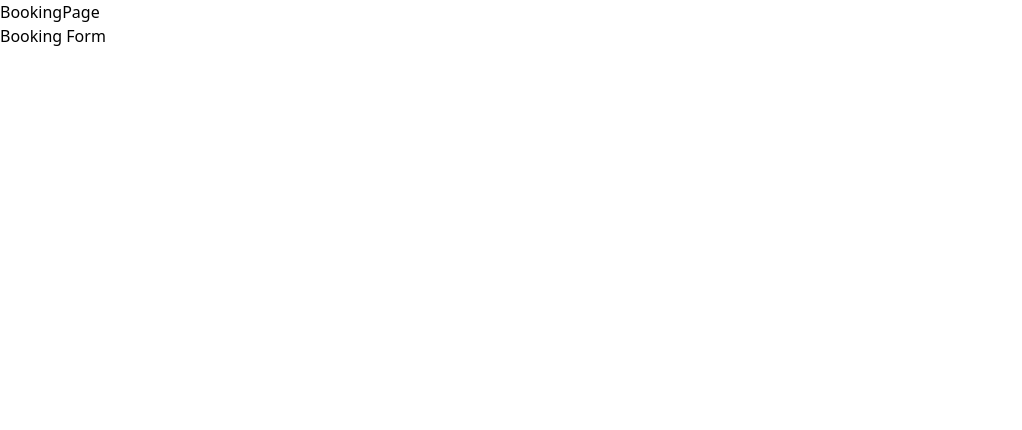
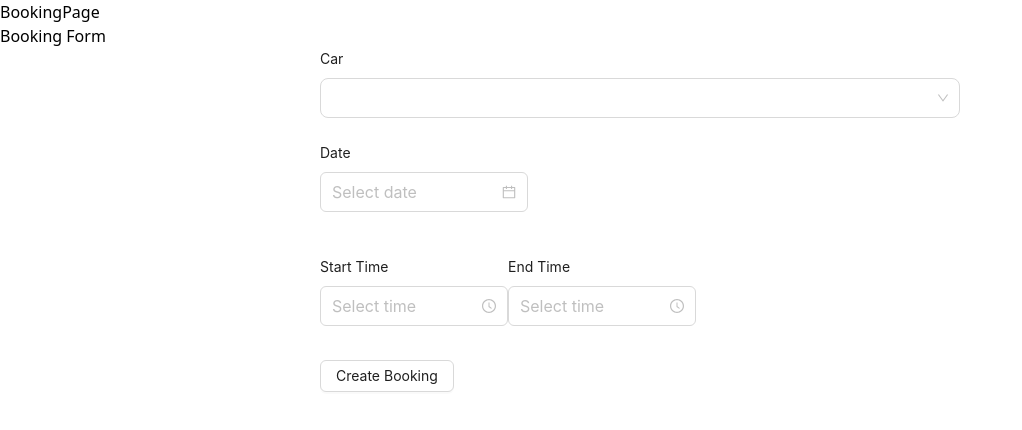
Before and after one commit to fai-sas/car-rental-reservation-client, a React (Vite) app: page /booking in a window 1280 px wide. Shown: the top 430 px of the page, without its empty margins (0-1022 px from the left). Built offline with nearby package versions, Linux system fonts and the light colour scheme; no server answers.

Commit message:
booking form added

```diff
--- a/src/components/BookingForm.tsx
+++ b/src/components/BookingForm.tsx
@@ -1,7 +1,75 @@
+/* eslint-disable @typescript-eslint/no-explicit-any */
+/* eslint-disable @typescript-eslint/no-unused-vars */
+
+import { Button, Col, Flex, Row } from 'antd'
+import moment from 'moment'
+import FormController from './Form/FormController'
+import FormInput from './Form/FormInput'
+import toast from 'react-hot-toast'
+import { FieldValues, SubmitHandler } from 'react-hook-form'
+import { TResponse } from '../types'
+import {
+  useCreateBookingMutation,
+  useGetAllBookingsQuery,
+} from '../redux/features/booking/bookingApi'
+import FormTimePicker from './Form/FormTimePicker'
+import FormDatePicker from './Form/FormDatePicker'
+import FormSelect from './Form/FormSelect'
+import { useGetAllCarsQuery } from '../redux/features/cars/carsApi'
+
 const BookingForm = () => {
+  const [createBooking] = useCreateBookingMutation()
+  const { data: cars, isLoading } = useGetAllCarsQuery(undefined)
+
+  const carOptions = cars?.data?.map((item) => ({
+    value: item._id,
+    label: item.name,
+  }))
+
+  const onSubmit: SubmitHandler<FieldValues> = async (data) => {
+    const bookingData = {
+      ...data,
+      // date: moment(new Date(data.date)).format('"D MMM Y"'),
+      // date: moment(new Date(data.date)).format('"YYYY-MM-DD"'),
+      startTime: moment(new Date(data.startTime)).format('HH:mm'),
+      endTime: moment(new Date(data.startTime)).format('HH:mm'),
+    }
+
+    console.log(bookingData)
+
+    try {
+      const res = (await createBooking(bookingData)) as TResponse<any>
+      console.log(res)
+      if (res.error) {
+        toast.error(res?.error?.data?.message)
+      } else {
+        toast.success('Booking Successfully Created')
+      }
+    } catch (err) {
+      toast.error('Something went wrong')
+    }
+  }
+
   return (
     <div>
       <h1 className='p-12 text-4xl font-bold '> Booking Form</h1>
+      <Flex justify='center' align='center'>
+        <Col span={12}>
+          <FormController onSubmit={onSubmit}>
+            <FormSelect options={carOptions} name='car' label='Car' />
+            <Row>
+              <FormDatePicker name='date' label='Date' />
+            </Row>
+
+            <Row>
+              <FormTimePicker name='startTime' label='Start Time' />
+              <FormTimePicker name='endTime' label='End Time' />
+            </Row>
+
+            <Button htmlType='submit'>Create Booking</Button>
+          </FormController>
+        </Col>
+      </Flex>
     </div>
   )
 }
--- /dev/null
+++ b/src/components/Form/FormTimePicker.tsx
@@ -0,0 +1,35 @@
+import { Controller, useFormContext } from 'react-hook-form'
+import { Form, TimePicker } from 'antd'
+
+type TFormDatePicker = {
+  name: string
+  label: string
+}
+
+const FormTimePicker = ({ name, label }: TFormDatePicker) => {
+  const { control } = useFormContext()
+
+  return (
+    <div style={{ marginBottom: '10px' }}>
+      <Controller
+        name={name}
+        control={control}
+        render={({ field, fieldState: { error } }) => (
+          <>
+            <Form.Item label={label}>
+              <TimePicker
+                {...field}
+                size='large'
+                style={{ width: '100%' }}
+                format='HH:mm'
+              />
+              {error && <small style={{ color: 'red' }}>{error.message}</small>}
+            </Form.Item>
+          </>
+        )}
+      ></Controller>
+    </div>
+  )
+}
+
+export default FormTimePicker
```
